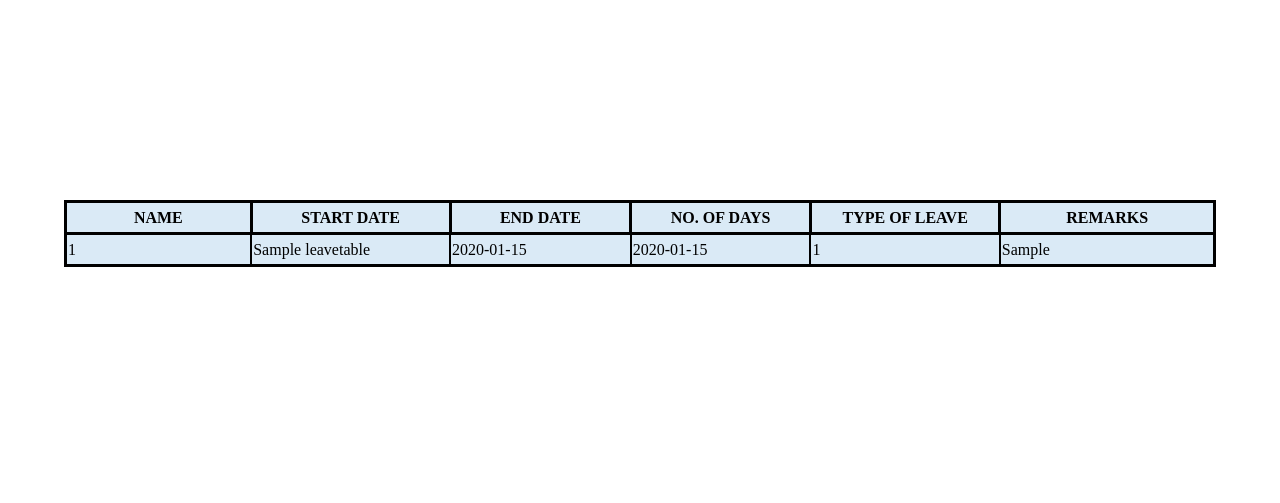
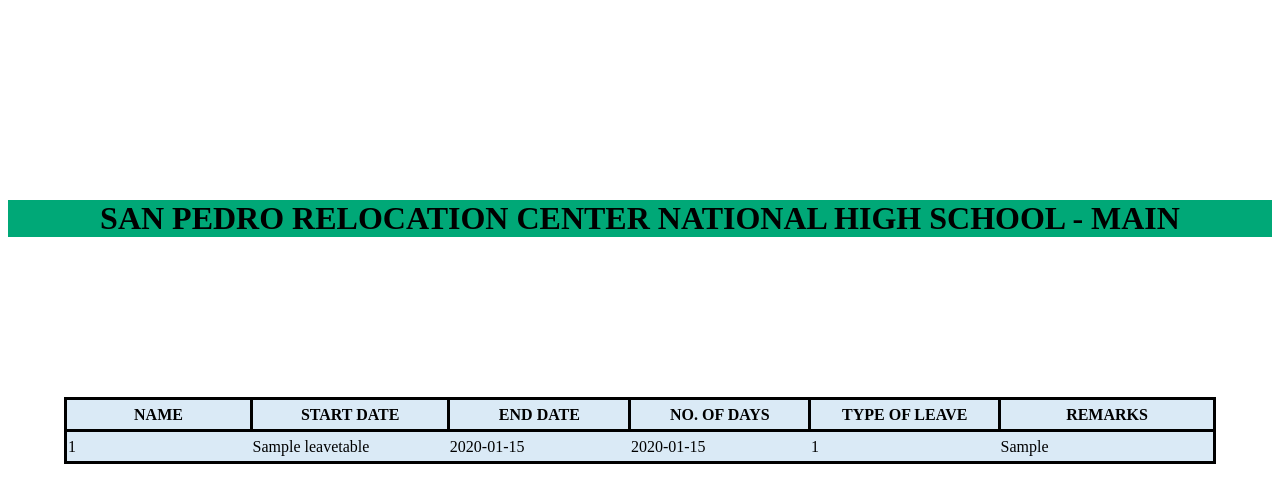
Before and after one commit to AgasMatt/WebpageProject, a PHP site: page /leavetable.php in a window 1280 px wide. Shown: the top 503 px of the page. Run offline with PHP 8.4, Linux system fonts and the light colour scheme; tables that the repository leaves empty hold one stand-in row (values such as "Sample post").

Commit message:
Update leavetable.php

```diff
--- a/leavetable.php
+++ b/leavetable.php
@@ -16,13 +16,14 @@
 		background: #daeaf6;
 		margin: 2vh;
 	}
-    td{
-		border: 2px solid black;
+   h1{
+		margin-bottom: 20vh;
+		background: #00A877;
 	}
 </style>
 <body>
 <center>
-
+	<h1>SAN PEDRO RELOCATION CENTER NATIONAL HIGH SCHOOL - MAIN</h1>
 <table>
 	<tr>
 		<th>NAME</th>
```
